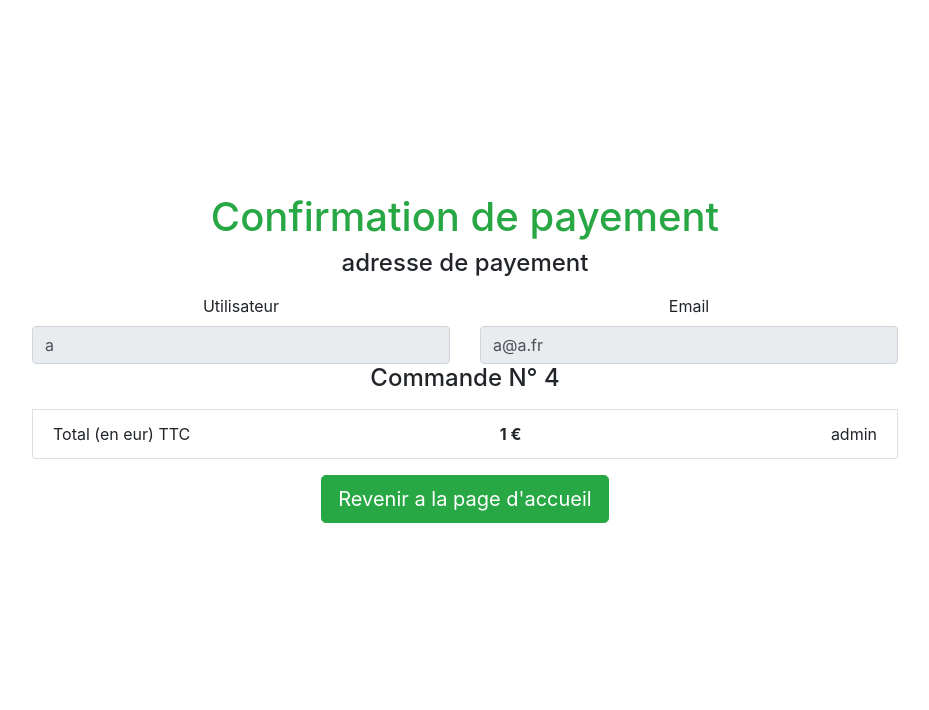
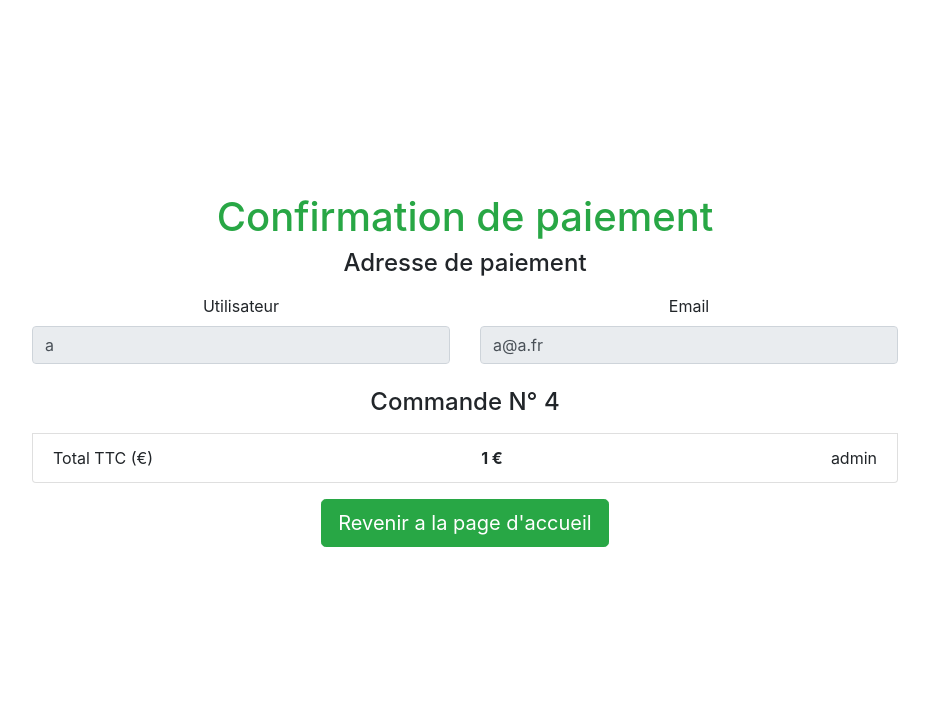
Before and after one commit to LoutrePasSauvage/B2SLAM-AppRestoWeb, a PHP site: page /payConf.php in a window 1280 px wide. Shown: the part 247-957 px from the top of the page, without its empty margins (175-1104 px from the left). Run offline with PHP 8.4, Linux system fonts and the light colour scheme; a user stored in the database is signed in; data comes from the database, SQL or seed files in the repository; some libraries are stand-ins or nearby versions.

Commit message:
Update payConf.php

```diff
--- a/payConf.php
+++ b/payConf.php
@@ -33,7 +33,7 @@ if (empty($_SESSION["user"])) {
 <!DOCTYPE html>
 <html lang="fr">
 <head>
-    <title>Confirmation de payement</title>
+    <title>Confirmation de paiement</title>
 
     <?php
     include('header.php');
@@ -42,16 +42,16 @@ if (empty($_SESSION["user"])) {
     <main style="padding: 15%">
 
         <div class="container">
-            <h1 class="text-success">Confirmation de payement</h1>
+            <h1 class="text-success">Confirmation de paiement</h1>
 
-            <h4 class="mb-3">adresse de payement</h4>
+            <h4 class="mb-3">Adresse de paiement</h4>
                 <form class="needs-validation" novalidate="">
                     <div class="row g-3">
                         <div class="col-sm-6">
                             <label for="firstName" class="form-label">Utilisateur</label>
                             <input type="text" class="form-control" id="firstName" placeholder="" value="<?= $login ?>" disabled required="">
                             <div class="invalid-feedback">
-                                Prenom valide requis
+                                Prénom valide requis
                             </div>
                         </div>
 
@@ -64,6 +64,7 @@ if (empty($_SESSION["user"])) {
                         </div>
                     </div>
                 <ul class="list-group mb-3">
+                    <br>
                     <h4 class="mb-3">Commande N° <?= $_SESSION['id_commande'] ?> </h4>
                     <?php /* foreach ($lignes as $row) {
                         $the_product = $db->SelectDb("SELECT * FROM produit WHERE id_produit=:id_produit", [':id_produit' => $row['id_produit']]);
@@ -75,7 +76,7 @@ if (empty($_SESSION["user"])) {
                         <span class='text-muted'> ". $the_product[0]['prix_ht'] ." € </span>
                     </li>"; } */?>
                     <li class='list-group-item d-flex justify-content-between'>
-                        <span>Total (en eur) TTC</span>
+                        <span>Total TTC (€)</span>
                         <strong><?=  $_SESSION['totalTVA']  ?> €</strong>
                         <span> <?= $_SESSION['typeConso'] ?></span>
                     </li>
```
